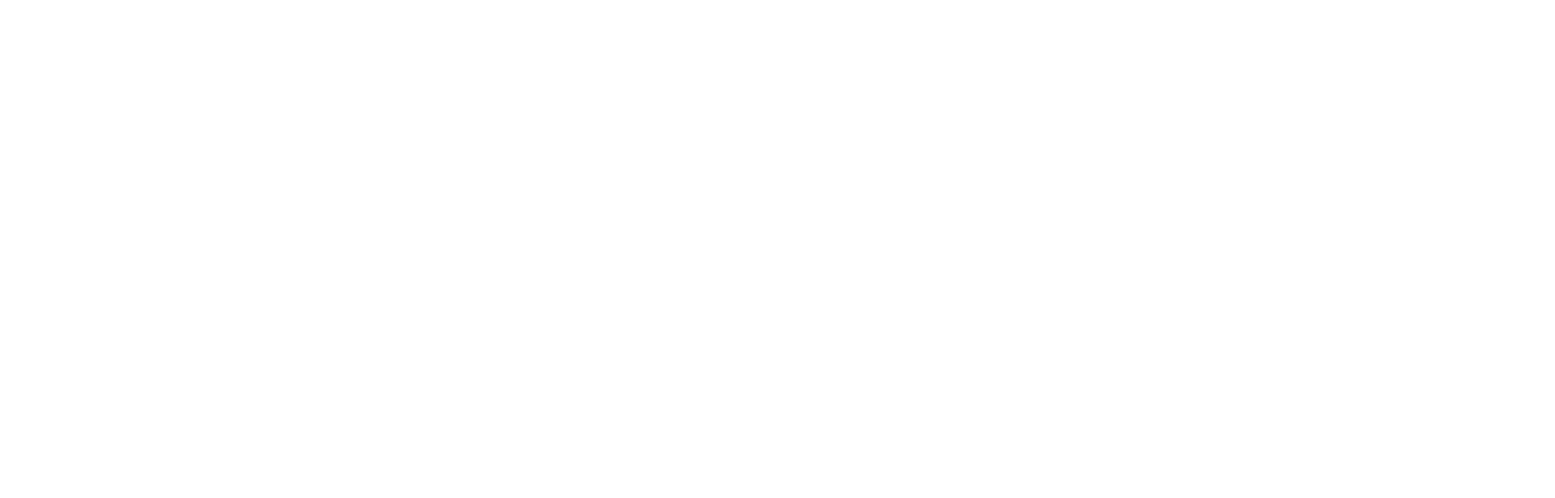
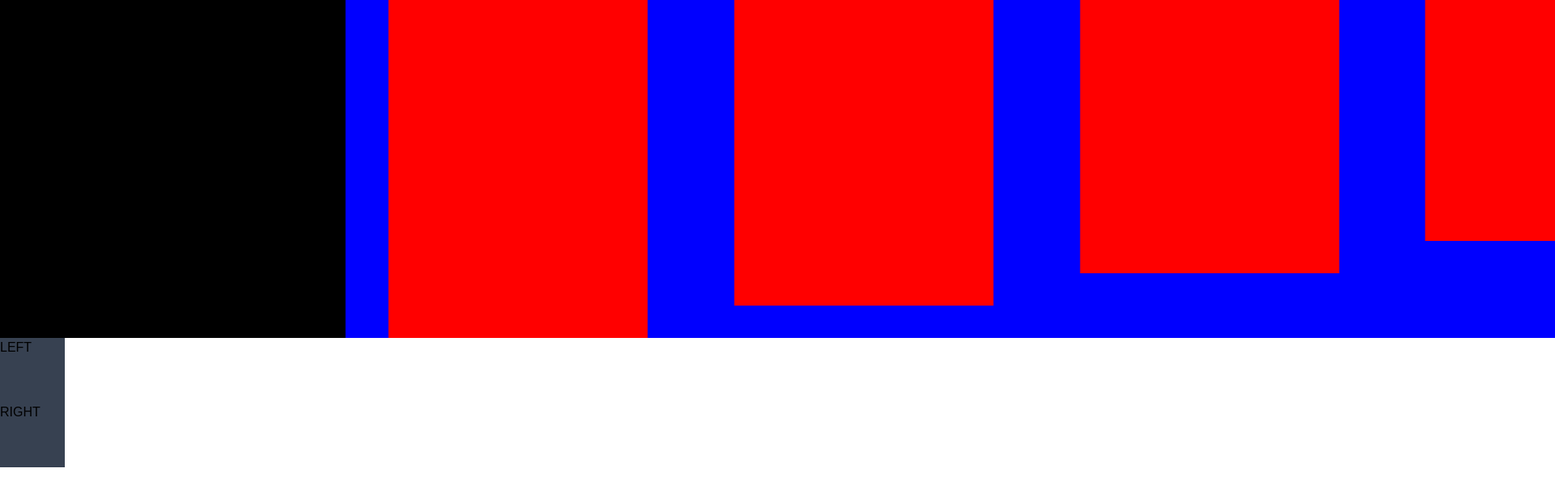
Before and after one commit to Stefan2834/tractari, a Next.js app: page / in a window 1280 px wide. Shown: the part 2396-3012 px from the top of the page at 81% size, 1920 px wide, since content can reach past the window. Built offline with nearby package versions, Linux system fonts and the light colour scheme.

Commit message:
slider test 2

```diff
--- a/src/app/globals.css
+++ b/src/app/globals.css
@@ -239,32 +239,25 @@ body {
 	padding: 0 20px;
 }
 
-.swiper-slide {
-	transition: transform 0.5s ease-in-out; /* Smooth transition */
+
+.slider-container {
+	width:500vw;
+	height:100%;
+	background-color: blue;
+	display: flex;
+	position: relative;
+	align-items: center;
+	justify-content: flex-start;
+	margin-top:100px;
+	transition: 400ms ease;
 }
 
-.swiper-slide-prev {
-	transform: translateY(100px); /* Slide to the left down */
+.slider {
+	background-color: red;
+	width:25vw;
+	position: relative;
+	margin:0 4.166vw;
+	height:100%;
+	position: relative;
+	transition: 400ms ease;
 }
-
-.swiper-slide-next {
-	transform: translateY(-100px); /* Slide to the right up */
-}
-
-.swiper-slide-active {
-	transform: translateY(0); /* Center slide stays in the middle */
-}
-
-.swiper-container {
-	width: 100%;
-	height: 100%;
-}
-
-.swiper-slide {
-	display: flex;
-	justify-content: center;
-	align-items: center;
-	font-size: 18px;
-	color: #fff;
-	background-color: #007aff; /* Adjust color as needed */
-}
--- a/src/pages/index.tsx
+++ b/src/pages/index.tsx
@@ -18,6 +18,7 @@ gsap.registerPlugin(ScrollTrigger);
 
 export default function Home() {
 	const containerRef: any = useRef();
+	const [currentElement, setCurrentElement] = useState<number>(0);
 
 	useGSAP(
 		() => {
@@ -44,6 +45,21 @@ export default function Home() {
 		},
 		{ scope: containerRef }
 	);
+
+	const sliders = [
+		"/photo/avatars/avatar-1.png",
+		"/photo/avatars/avatar-2.png",
+		"/photo/avatars/avatar-3.png",
+		"/photo/avatars/avatar-1.png",
+		"/photo/avatars/avatar-2.png",
+		"/photo/avatars/avatar-3.png",
+		"/photo/avatars/avatar-1.png",
+		"/photo/avatars/avatar-2.png",
+		"/photo/avatars/avatar-3.png",
+		"/photo/avatars/avatar-1.png",
+		"/photo/avatars/avatar-2.png",
+		"/photo/avatars/avatar-3.png",
+	];
 
 	return (
 		<div className="w-full font" style={{ height: "400vh" }}>
@@ -274,6 +290,45 @@ export default function Home() {
 					</p>
 				</div>
 			</div>
+			<div
+				className="mt-32 w-screen bg-black"
+				style={{ height: "600px" }}
+			>
+				<div
+					className="slider-container"
+					style={{
+						transform: `translateX(${
+							-(currentElement - 1) * 33.33
+						}vw)`,
+					}}
+				>
+					{sliders.map((img: any, index: number) => {
+						if (index === currentElement) {
+							return <div className="slider"></div>;
+						} else {
+							const rotate = currentElement - index;
+							return (
+								<div
+									className="slider"
+									style={{
+										transform: `translateY(${
+											rotate * 40
+										}px)`,
+									}}
+								></div>
+							);
+						}
+					})}
+				</div>
+			</div>
+			<div
+				className="w-20 h-20 bg-gray-700"
+				onClick={() => setCurrentElement((c) => c + 1)}
+			>LEFT</div>
+			<div
+				className="w-20 h-20 bg-gray-700"
+				onClick={() => setCurrentElement((c) => c - 1)}
+			>RIGHT</div>
 		</div>
 	);
 }
```
